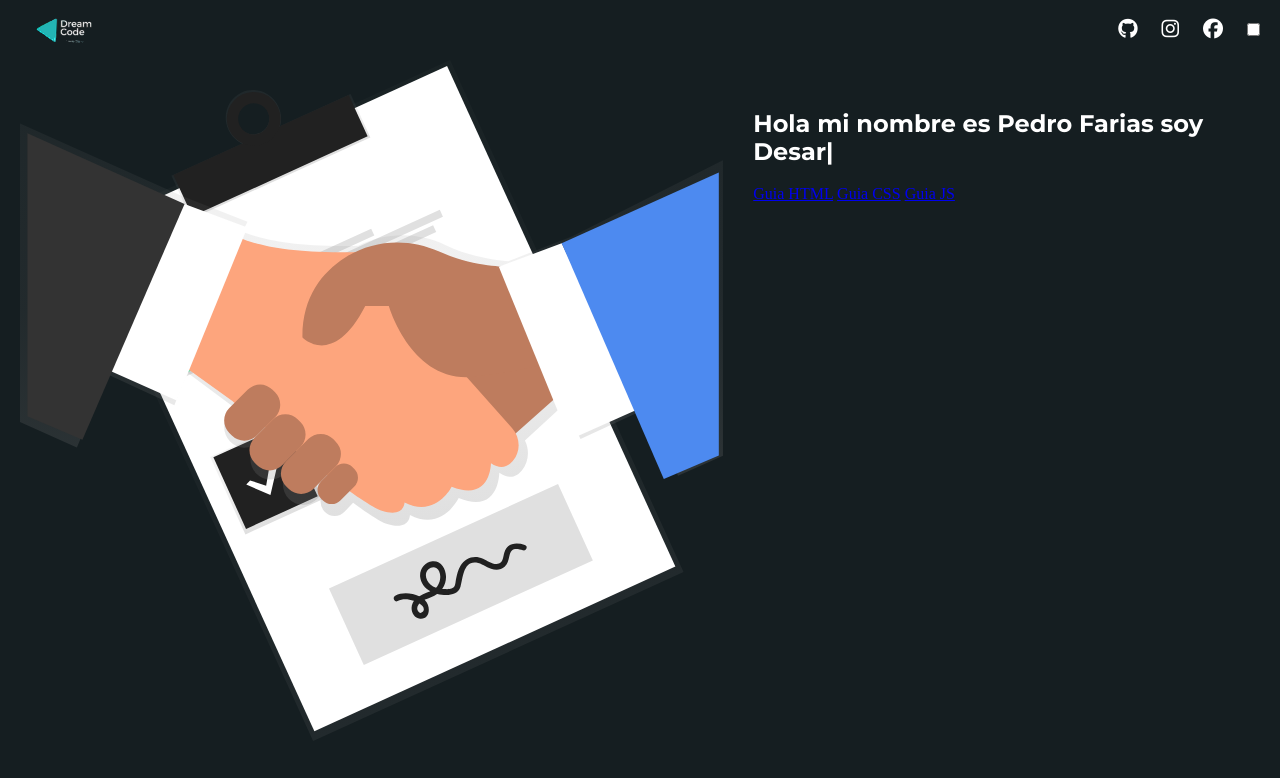
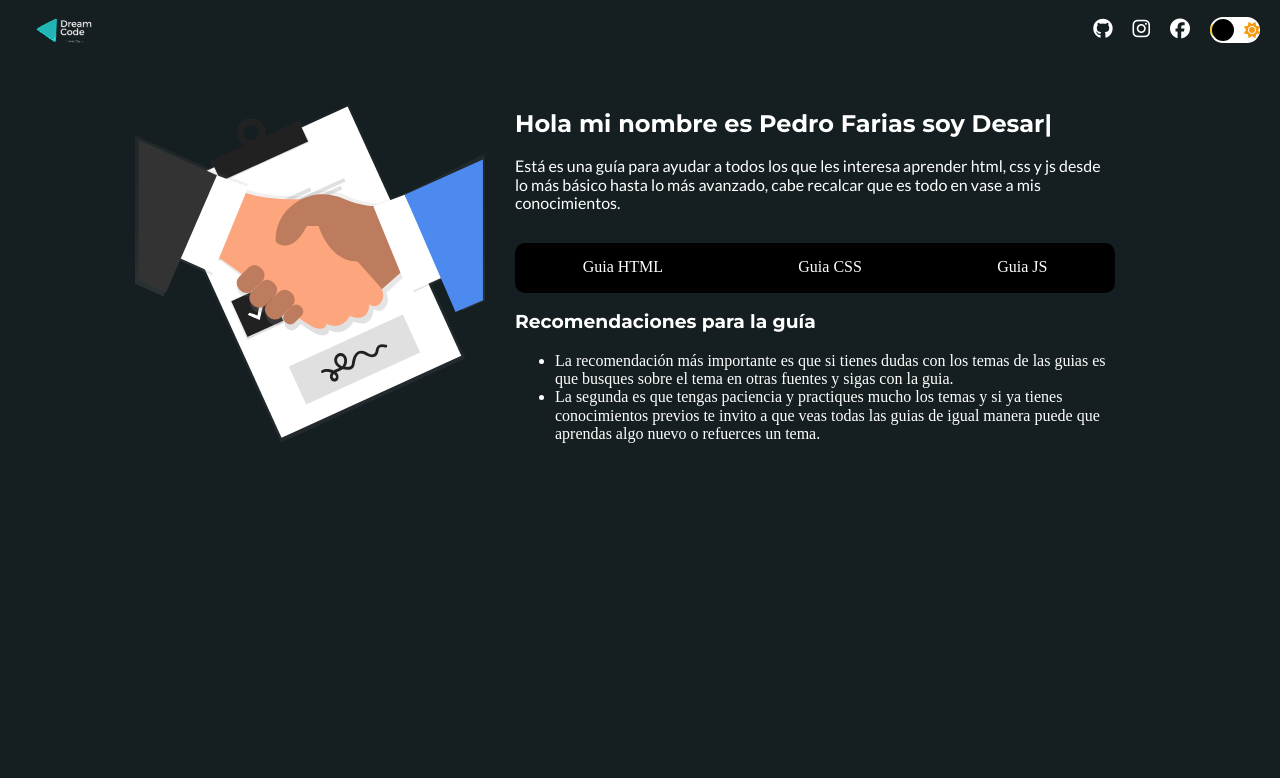
Before and after one commit to PedroFariasSosa/Proyecto-guia, a plain HTML site: page index.html in a window 1280 px wide. Drawn offline with nearby package versions, Linux system fonts and the light colour scheme.

Commit message:
Agrege el modo dark pero debo usar custom property

```diff
--- a/css/style.css
+++ b/css/style.css
@@ -1,20 +1,35 @@
+/* import de fuentes */
+@import url('https://fonts.googleapis.com/css2?family=Lato:wght@400;700&display=swap');
 /* costom property */
 :root {
   --Dark-primary: #151E21;
+  --Light-primary: #f0f0f0;
   --Text-primary: #ffffff;
+  --Text-secondary: #000000;
   --Title: #7DDFEE;
+  --Lato: 'Lato', sans-serif;
 }
+/* Generales */
 body {
   background-color: var(--Dark-primary);
   color: var(--Text-primary);
+  transition: background .2s linear;
+}
+body.light {
+  background-color: var(--Light-primary);
+  color: var(--Text-secondary);
 }
 h1, h2, h3, h4, h5 {
   font-family: 'Montserrat', sans-serif;
   font-weight: 700;
 }
+p {
+  font-family: var(--Lato);
+}
 img {
   width: 100%;
 }
+/* Navbar */
 .contenedor {
   height: 60px;
   display: flex;
@@ -22,10 +37,17 @@ img {
   align-items: center;
   margin: 0 20px;
 }
+.contenedor__nav {
+  display: flex;
+  align-items: center;
+}
 .contenedor__enlace {
   text-decoration: none;
   color: var(--Text-primary);
   margin-right: 20px;
+}
+.contenedor__enlace .light {
+  color: var(--Text-secondary);
 }
 .contenedor__enlace:last-child {
   margin: 0;
@@ -44,11 +66,49 @@ img {
 .fab:hover {
   font-size: 30px;
 }
+.checkbox {
+  display: none;
+}
+.label {
+  background-color: #fff;
+  display: flex;
+  align-items: center;
+  justify-content: space-between;
+  position: relative;
+  border-radius: 50px;
+  height: 26px;
+  width: 50px;
+}
+.ball {
+  background-color: #000;
+  position: absolute;
+  border-radius: 50%;
+  top: 2px;
+  left: 2px;
+  height: 22px;
+  width: 22px;
+  transition: transform .2s linear;
+}
+.checkbox:checked + .label .ball {
+  transform: translateX(24px);
+}
+.fa-moon {
+  color: #f1c40f;
+}
+.fa-sun {
+  color: #f39c12;
+}
 /* contenedor seccion */
 .contenedor-seccion {
   margin: 0 20px;
   display: flex;
+  justify-content: center;
+  align-items: center;
   flex-direction: column;
+}
+.contenedor-img-proyecto {
+  width: 350px;
+  height: 350px;
 }
 @media (min-width: 768px) {
   .contenedor-seccion {
@@ -59,10 +119,16 @@ img {
     margin: 30px;
   }
 }
-.doc__titulo {
-  text-align: center;
+.contenedor-guias {
+  display: flex;
+  justify-content: space-around;
+  align-items: center;
+  margin-top: 30px;
+  background-color: #000000;
+  height: 50px;
+  border-radius: 10px;
 }
-.doc__parrafo {
-  display: flex;
-  justify-content: center;
+.boton-link {
+  color: var(--Text-primary);
+  text-decoration: none;
 }
--- a/index.html
+++ b/index.html
@@ -23,21 +23,36 @@
       <a class="contenedor__enlace" href="#"><i class="fab fa-github"></i></a>
       <a class="contenedor__enlace" href="#"><i class="fab fa-instagram"></i></a>
       <a class="contenedor__enlace" href="#"><i class="fab fa-facebook"></i></a>
-      <input type="checkbox" name="" id="">
+      <input type="checkbox" name="" id="checkbox" class="checkbox">
+      <label for="checkbox" class="label">
+        <i class="fas fa-moon"></i>
+        <i class="fas fa-sun"></i>
+        <div class="ball"></div>
+      </label>
     </nav>
   </header>
 
   <section class="contenedor-seccion">
     <div class="contenedor-img">
-      <img src="img/img-negocios.svg" alt="Imagenen para negocios">
+      <img class="contenedor-img-proyecto" src="img/img-negocios.svg" alt="Imagenen para negocios">
     </div>
     <div class="contenedor-texto">
       <h2>Hola mi nombre es Pedro Farias soy <span class="typed"></span></h2>
       <p>
-        <a href="#">Guia HTML</a>
-        <a href="#">Guia CSS</a>
-        <a href="#">Guia JS</a>
+        Está es una guía para ayudar a todos los que les interesa aprender html, css y js desde lo más básico hasta lo más avanzado, cabe recalcar que es todo en vase a mis conocimientos.
       </p>
+      <div class="contenedor-guias">
+        <a class="boton-link" href="#">Guia HTML</a>
+        <a class="boton-link" href="#">Guia CSS</a>
+        <a class="boton-link" href="#">Guia JS</a>
+      </div>
+      <h3>Recomendaciones para la guía</h3>
+      <ul>
+        <li>La recomendación más importante es que si tienes dudas con los temas de las guias es que busques sobre el tema en otras fuentes y sigas con la guia.</li>
+        <li>
+          La segunda es que tengas paciencia y practiques mucho los temas y si ya tienes conocimientos previos te invito a que veas todas las guias de igual manera puede que aprendas algo nuevo o refuerces un tema.
+        </li>
+      </ul>
     </div>
   </section>
 
--- a/js/index.js
+++ b/js/index.js
@@ -16,3 +16,11 @@ const typed = new Typed('.typed', {
   showCursor: '|',
   contentType: 'html'
 })
+
+const checkbox = document.getElementById('checkbox')
+
+checkbox.addEventListener('change', () => {
+  // Cambio de tema del sitio web
+  document.body.classList.toggle('light')
+  document.contenedor__enlace.toggle('light')
+})
```
